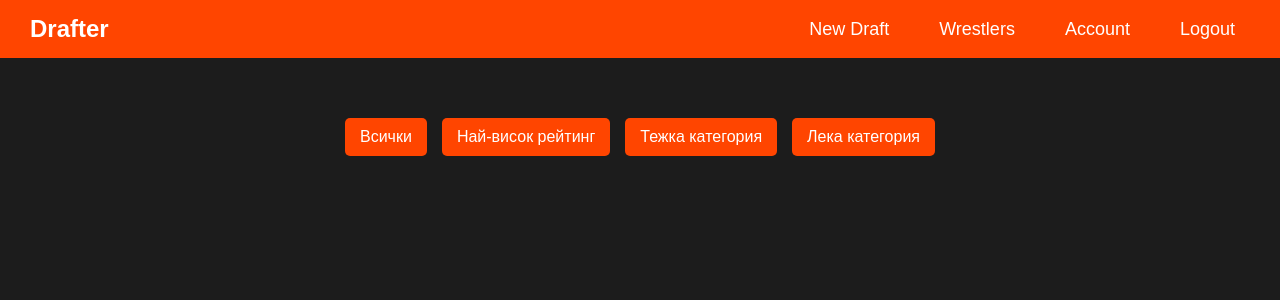
After one commit to mivanov9348/drafter-django, a Django app: page /wrestlers/wrestlers/ in a window 1280 px wide. The commit adds this page. Shown: the top 300 px of the page. Run offline with Django 5.2, Linux system fonts and the light colour scheme; data that the repository does not hold is empty.

Commit message:
add drafter dashboard and menu

```diff
--- a/core/templates/core/dashboard.html
+++ b/core/templates/core/dashboard.html
@@ -1,11 +1,76 @@
 <!DOCTYPE html>
-<html>
+<html lang="bg">
 <head>
-    <title>Dashboard</title>
+    <meta charset="UTF-8">
+    <meta name="viewport" content="width=device-width, initial-scale=1.0">
+    <title>WWE Draft</title>
+    <style>
+        * {
+            margin: 0;
+            padding: 0;
+            box-sizing: border-box;
+            font-family: Arial, sans-serif;
+        }
+
+        body {
+            background-color: #1c1c1c;
+            color: white;
+        }
+
+        .navbar {
+            display: flex;
+            justify-content: space-between;
+            align-items: center;
+            background-color: #ff4500;
+            padding: 15px 30px;
+        }
+
+        .navbar .title {
+            font-size: 24px;
+            font-weight: bold;
+        }
+
+        .nav-links {
+            list-style: none;
+            display: flex;
+        }
+
+        .nav-links li {
+            margin-left: 20px;
+        }
+
+        .nav-links a {
+            text-decoration: none;
+            color: white;
+            font-size: 18px;
+            padding: 10px 15px;
+            border-radius: 5px;
+            transition: background 0.3s;
+        }
+
+        .nav-links a:hover {
+            background: rgba(255, 255, 255, 0.2);
+        }
+
+        .content {
+            padding: 40px;
+            text-align: center;
+        }
+    </style>
 </head>
 <body>
-    <h1>Добре дошли в WWE Draft</h1>
-    <p>Здравей, {{ user.first_name }} {{ user.last_name }}!</p>
-    <a href="{% url 'logout' %}">Изход</a>
+    <nav class="navbar">
+        <div class="title">Drafter</div>
+        <ul class="nav-links">
+            <li><a href="#">New Draft</a></li>
+            <li><a href="{% url 'wrestler:wrestlers' %}">Wrestlers</a></li>
+            <li><a href="#">Account</a></li>
+            <li><a href="{% url 'logout' %}">Logout</a></li>
+        </ul>
+    </nav>
+
+    <div class="content">
+        {% block content %}{% endblock %}
+    </div>
 </body>
 </html>
--- a/core/urls.py
+++ b/core/urls.py
@@ -1,5 +1,7 @@
 from django.urls import path
 from .views import dashboard
+
+app_name = 'core'
 
 urlpatterns = [
     path('dashboard/', dashboard, name='dashboard'),
--- a/drafter/urls.py
+++ b/drafter/urls.py
@@ -1,6 +1,8 @@
 from django.contrib import admin
 from django.urls import path, include
 from accounts.views import home
+from django.conf import settings
+from django.conf.urls.static import static
 
 urlpatterns = [
     path('admin/', admin.site.urls),
@@ -10,3 +12,5 @@ urlpatterns = [
     path('wrestlers/', include('wrestler.urls')),
     path('brands/', include('brand.urls')),
 ]
+
+urlpatterns += static(settings.MEDIA_URL, document_root=settings.MEDIA_ROOT)
--- a/wrestler/models.py
+++ b/wrestler/models.py
@@ -6,6 +6,7 @@ class Wrestler(models.Model):
     weight = models.FloatField()
     height = models.FloatField()
     overall_rating = models.IntegerField()
+    image = models.ImageField(upload_to='wrestlers/', null=True, blank=True)
 
     def __str__(self):
         return self.name
--- /dev/null
+++ b/wrestler/templates/wrestler/wrestlers.html
@@ -0,0 +1,114 @@
+{% extends "core/dashboard.html" %}
+{% load static %}
+
+{% block content %}
+    <style>
+        .navbar {
+            display: flex;
+            justify-content: space-between;
+            align-items: center;
+            background-color: #ff4500;
+            padding: 15px 30px;
+        }
+
+        .navbar .title {
+            font-size: 24px;
+            font-weight: bold;
+        }
+
+        .nav-links {
+            list-style: none;
+            display: flex;
+        }
+
+        .nav-links li {
+            margin-left: 20px;
+        }
+
+        .nav-links a {
+            text-decoration: none;
+            color: white;
+            font-size: 18px;
+            padding: 10px 15px;
+            border-radius: 5px;
+            transition: background 0.3s;
+        }
+
+        .nav-links a:hover {
+            background: rgba(255, 255, 255, 0.2);
+        }
+
+        .filters {
+            display: flex;
+            justify-content: center;
+            gap: 15px;
+            margin: 20px 0;
+        }
+
+        .filters a {
+            text-decoration: none;
+            color: white;
+            background-color: #ff4500;
+            padding: 10px 15px;
+            border-radius: 5px;
+            transition: 0.3s;
+        }
+
+        .filters a:hover {
+            background-color: #d13700;
+        }
+
+        .wrestlers-container {
+            display: flex;
+            flex-wrap: wrap;
+            justify-content: center;
+            gap: 20px;
+        }
+
+        .wrestler-card {
+            background: #2c2c2c;
+            padding: 20px;
+            border-radius: 10px;
+            text-align: center;
+            width: 250px;
+        }
+
+        .wrestler-card img {
+            width: 100%;
+            height: auto;
+            border-radius: 10px;
+        }
+
+        .wrestler-card h3 {
+            margin: 10px 0;
+        }
+
+        .wrestler-card p {
+            margin: 5px 0;
+        }
+    </style>
+
+    <div class="filters">
+        <a href="?filter=all">Всички</a>
+        <a href="?filter=high_rating">Най-висок рейтинг</a>
+        <a href="?filter=heavyweight">Тежка категория</a>
+        <a href="?filter=lightweight">Лека категория</a>
+    </div>
+
+    <div class="wrestlers-container">
+        {% for wrestler in wrestlers %}
+        <div class="wrestler-card">
+            {% if wrestler.image %}
+                <img src="{{ wrestler.image.url }}" alt="{{ wrestler.name }}">
+            {% else %}
+                <img src="{% static 'images/default-wrestler.jpg' %}" alt="No Image">
+            {% endif %}
+            <h3>{{ wrestler.name }}</h3>
+            <p>Възраст: {{ wrestler.age }}</p>
+            <p>Тегло: {{ wrestler.weight }} кг</p>
+            <p>Височина: {{ wrestler.height }} см</p>
+            <p>Рейтинг: {{ wrestler.overall_rating }}</p>
+        </div>
+        {% endfor %}
+    </div>
+{% endblock %}
--- a/wrestler/urls.py
+++ b/wrestler/urls.py
@@ -1,6 +1,8 @@
 from django.urls import path
-from .views import wrestler_list
+from wrestler.views import all_wrestlers
+
+app_name = 'wrestler'
 
 urlpatterns = [
-    path('', wrestler_list, name='wrestler_list'),
+    path('wrestlers/', all_wrestlers, name='wrestlers'),
 ]
--- a/wrestler/views.py
+++ b/wrestler/views.py
@@ -1,6 +1,15 @@
 from django.shortcuts import render
 from .models import Wrestler
 
-def wrestler_list(request):
+def all_wrestlers(request):
     wrestlers = Wrestler.objects.all()
-    return render(request, 'wrestler/list.html', {'wrestlers': wrestlers})
+
+    filter_by = request.GET.get('filter', 'all')
+    if filter_by == 'high_rating':
+        wrestlers = wrestlers.order_by('-overall_rating')
+    elif filter_by == 'heavyweight':
+        wrestlers = wrestlers.filter(weight__gt=100)
+    elif filter_by == 'lightweight':
+        wrestlers = wrestlers.filter(weight__lt=80)
+
+    return render(request, 'wrestler/wrestlers.html', {'wrestlers': wrestlers})
```
Also changed, not shown: accounts/templates/accounts/login.html (+66 -8 lines), accounts/templates/accounts/register.html (+76 -10 lines), accounts/views.py (+9 -3 lines), drafter/settings.py (+8 -23 lines), populate_wrestlers.py (added, +37 -0 lines), wrestler/static/css/wrestlers.css (added, +83 -0 lines).
